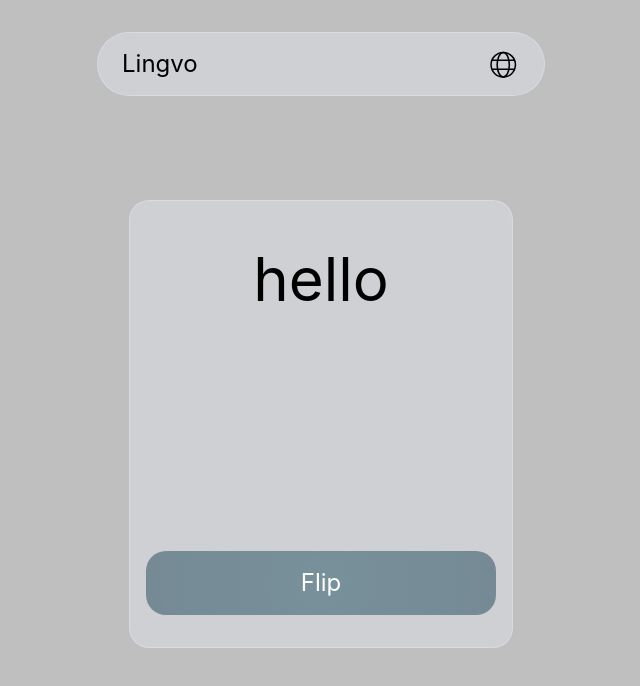
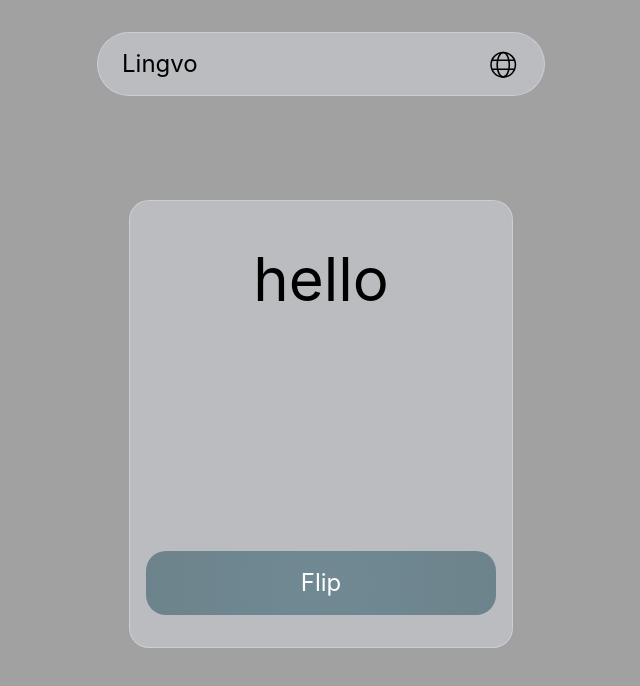
Before and after one commit to tmxsimon/lingvo, a React app in the folder frontend/: page / in a window 1280 px wide. Shown: the top 686 px of the page, without its empty margins (319-959 px from the left). Built offline with nearby package versions, Linux system fonts and the light colour scheme; the HTML template or start-up script is replaced by a standard one.

Commit message:
fix: bg color fix

```diff
--- a/frontend/src/features/home/pages/Homepage.tsx
+++ b/frontend/src/features/home/pages/Homepage.tsx
@@ -3,12 +3,6 @@
 const Homepage = () => {
   return (
     <div className="flex flex-col items-center pt-50">
-      {/* <h1 className="my-30 text-center text-9xl text-blue-400">Lingvo</h1> */}
-      {/*
-      <div className="bg-glass size-12"></div>
-      <div className="bg-glass-light size-12"></div>
-      <div className="bg-glass-dark size-12"></div> */}
-
       <WordCard
         frontText="hello"
         backText="xin chào"
--- a/frontend/src/layouts/MainLayout.tsx
+++ b/frontend/src/layouts/MainLayout.tsx
@@ -3,10 +3,10 @@
 
 const MainLayout = () => {
   return (
-    <div className="flex min-h-screen flex-col">
+    <div className="flex min-h-screen flex-col bg-neutral-400">
       {/* bg-[url(assets/background.jpg)] */}
       <Navbar />
-      <main className="flex flex-1 flex-col items-center backdrop-brightness-75">
+      <main className="flex flex-1 flex-col items-center">
         <Outlet />
       </main>
     </div>
```
